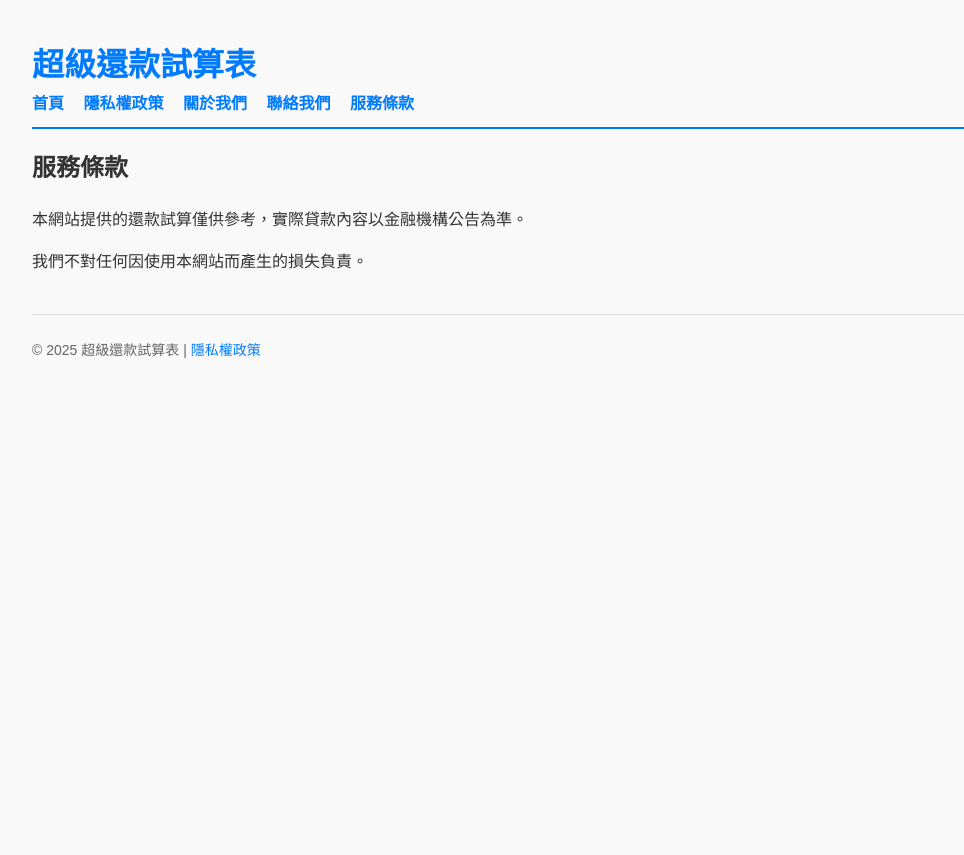
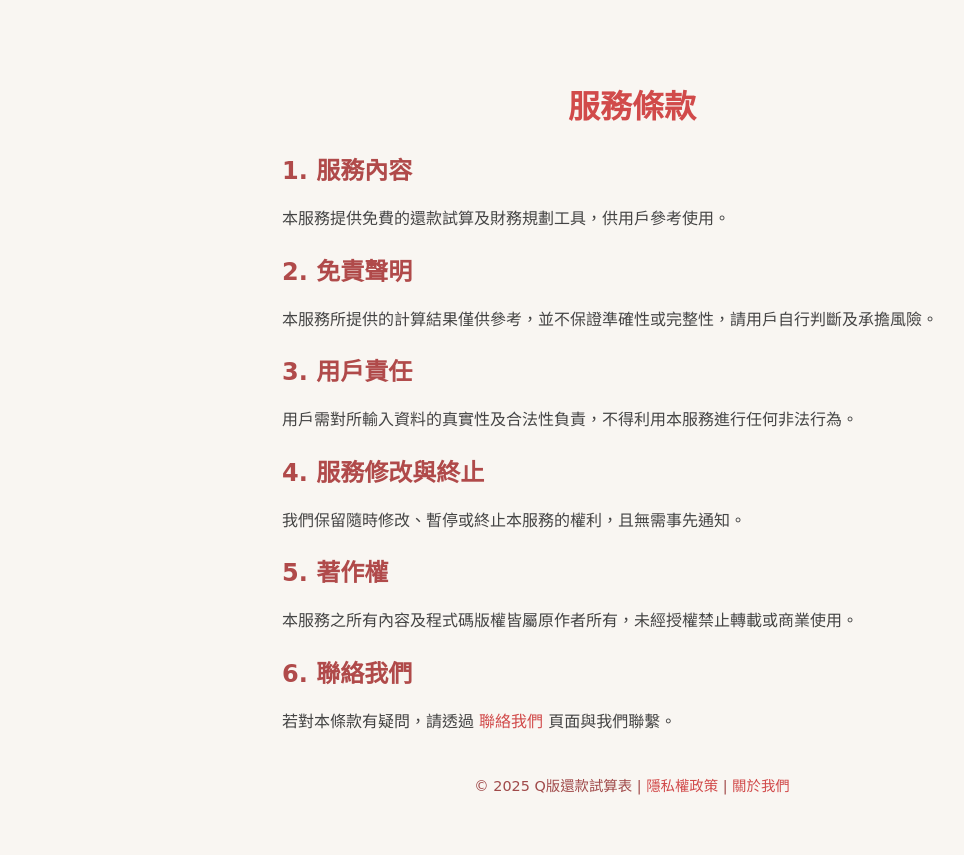
Before and after one commit to ailing1021/test, a Flask app: template template/terms.html in a window 1280 px wide. Shown: the whole page, without its empty margins (8-972 px from the left). Before the commit the page ends 358 px from the top, so only its background shows below. Run offline with Flask 3, Linux system fonts and the light colour scheme; the template is opened without the code that fills it, so the values that code supplies are empty.

Commit message:
Update terms.html

```diff
--- a/template/terms.html
+++ b/template/terms.html
@@ -1,7 +1,71 @@
-{% extends "layout.html" %}
-{% block title %}服務條款{% endblock %}
-{% block content %}
-  <h2>服務條款</h2>
-  <p>本網站提供的還款試算僅供參考，實際貸款內容以金融機構公告為準。</p>
-  <p>我們不對任何因使用本網站而產生的損失負責。</p>
-{% endblock %}
+<!DOCTYPE html>
+<html lang="zh-TW">
+<head>
+<meta charset="UTF-8" />
+<meta name="viewport" content="width=device-width, initial-scale=1" />
+<title>服務條款 - Q版還款試算表</title>
+<style>
+  body {
+    font-family: 'Comic Sans MS', cursive, sans-serif;
+    background: #f9f6f2;
+    color: #444;
+    max-width: 700px;
+    margin: 40px auto;
+    padding: 20px;
+  }
+  h1 {
+    color: #d14a4a;
+    text-align: center;
+    margin-bottom: 24px;
+  }
+  h2 {
+    color: #b04a4a;
+    margin-top: 20px;
+  }
+  p {
+    line-height: 1.6;
+    font-size: 1rem;
+  }
+  footer {
+    margin-top: 40px;
+    text-align: center;
+    font-size: 0.9rem;
+    color: #a04a4a;
+  }
+  a {
+    color: #d14a4a;
+    text-decoration: none;
+  }
+  a:hover {
+    text-decoration: underline;
+  }
+</style>
+</head>
+<body>
+
+<h1>服務條款</h1>
+
+<h2>1. 服務內容</h2>
+<p>本服務提供免費的還款試算及財務規劃工具，供用戶參考使用。</p>
+
+<h2>2. 免責聲明</h2>
+<p>本服務所提供的計算結果僅供參考，並不保證準確性或完整性，請用戶自行判斷及承擔風險。</p>
+
+<h2>3. 用戶責任</h2>
+<p>用戶需對所輸入資料的真實性及合法性負責，不得利用本服務進行任何非法行為。</p>
+
+<h2>4. 服務修改與終止</h2>
+<p>我們保留隨時修改、暫停或終止本服務的權利，且無需事先通知。</p>
+
+<h2>5. 著作權</h2>
+<p>本服務之所有內容及程式碼版權皆屬原作者所有，未經授權禁止轉載或商業使用。</p>
+
+<h2>6. 聯絡我們</h2>
+<p>若對本條款有疑問，請透過 <a href="contact.html">聯絡我們</a> 頁面與我們聯繫。</p>
+
+<footer>
+  &copy; 2025 Q版還款試算表 | <a href="privacy.html">隱私權政策</a> | <a href="about.html">關於我們</a>
+</footer>
+
+</body>
+</html>
```
